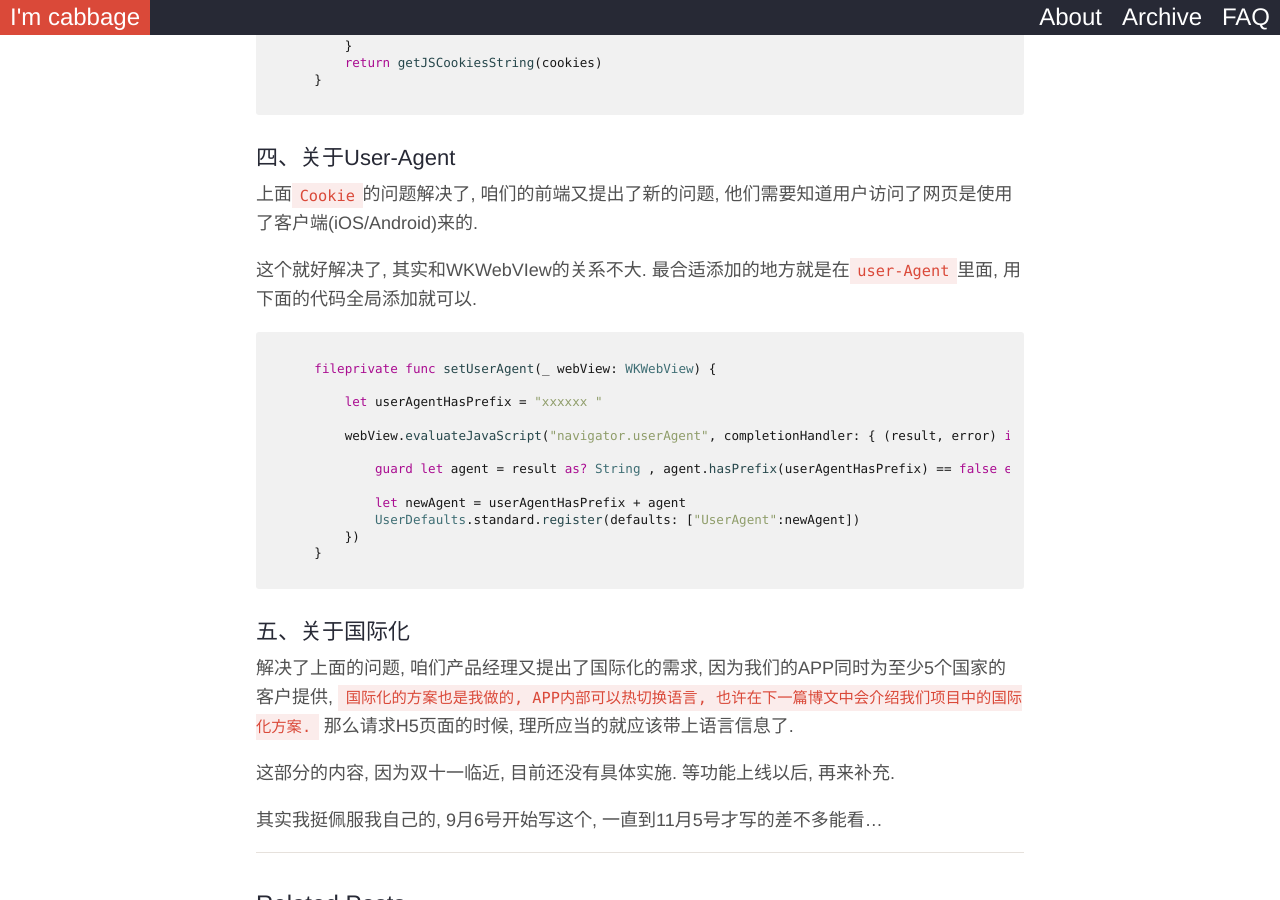
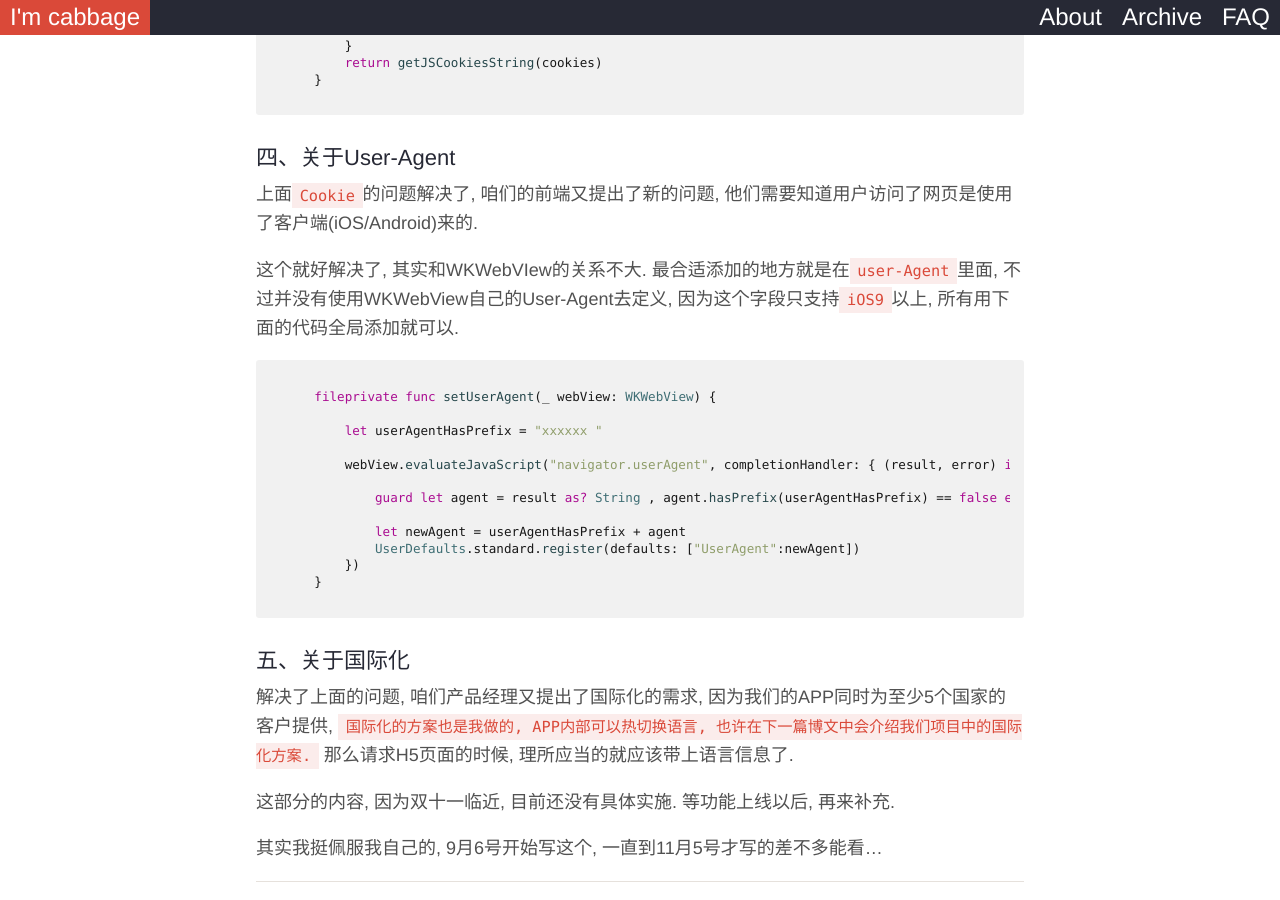
Before and after one commit to KirbyInGitHub/cabbageblog, a Jekyll site: the page built from _posts/2016-09-06-WKWebView.markdown, in a window 1280 px wide and 900 px high, scrolled down 5171 px. Built offline with Jekyll 4.4.1, drawn with Linux system fonts in a browser that asks for light colours; nearby versions of some CDN libraries; some web fonts are replaced; comment, search, counter and statistics services are not loaded.

Commit message:
no message

````diff
--- a/_posts/2016-09-06-WKWebView.markdown
+++ b/_posts/2016-09-06-WKWebView.markdown
@@ -205,7 +205,7 @@ func userContentController(_ userContentController: WKUserContentController, did
 
 上面`Cookie`的问题解决了, 咱们的前端又提出了新的问题, 他们需要知道用户访问了网页是使用了客户端(iOS/Android)来的.
 
-这个就好解决了, 其实和WKWebVIew的关系不大. 最合适添加的地方就是在`user-Agent`里面, 用下面的代码全局添加就可以.
+这个就好解决了, 其实和WKWebVIew的关系不大. 最合适添加的地方就是在`user-Agent`里面, 不过并没有使用WKWebView自己的User-Agent去定义, 因为这个字段只支持`iOS9`以上, 所有用下面的代码全局添加就可以.
 
 ```swift
     fileprivate func setUserAgent(_ webView: WKWebView) {
````
